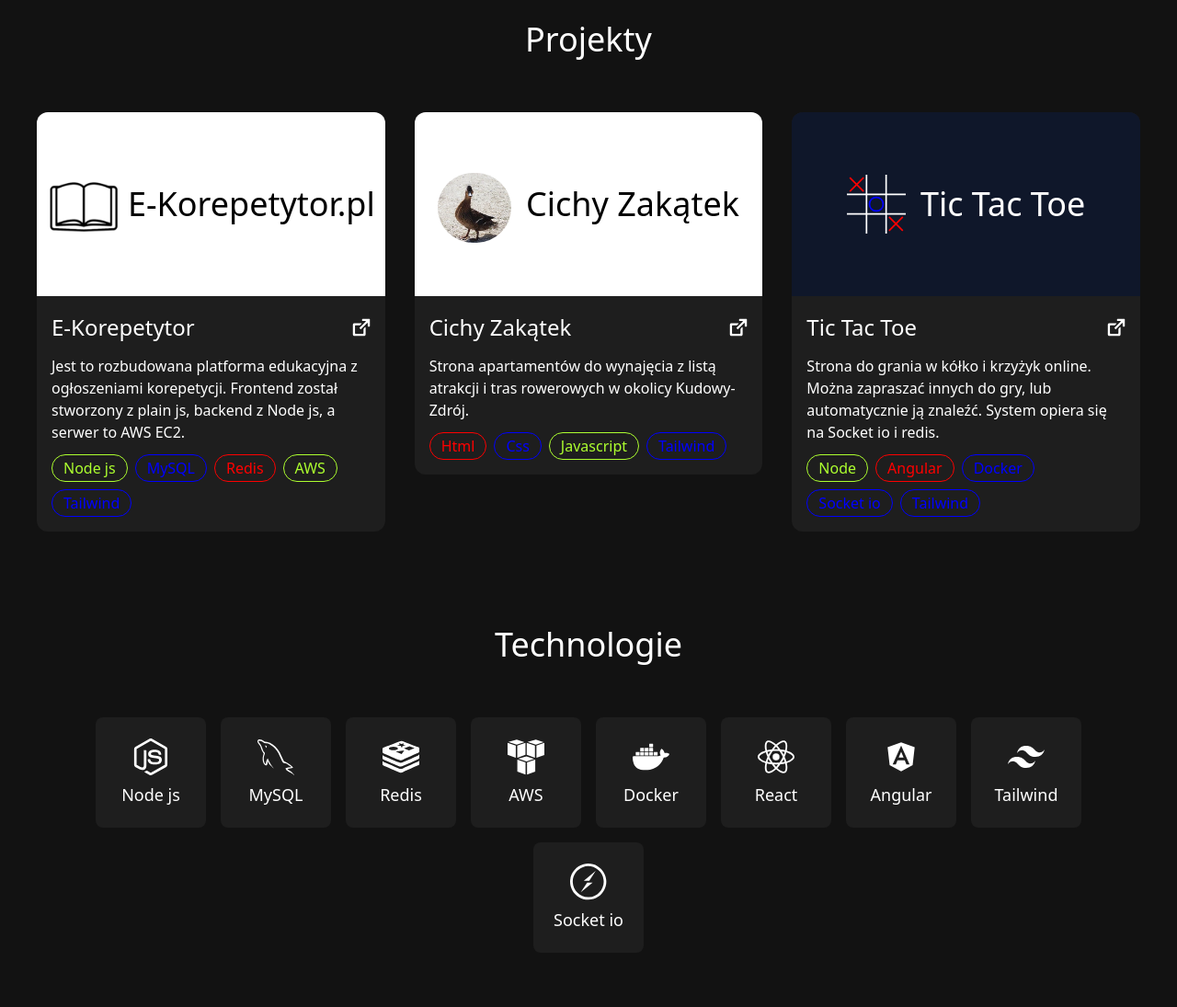
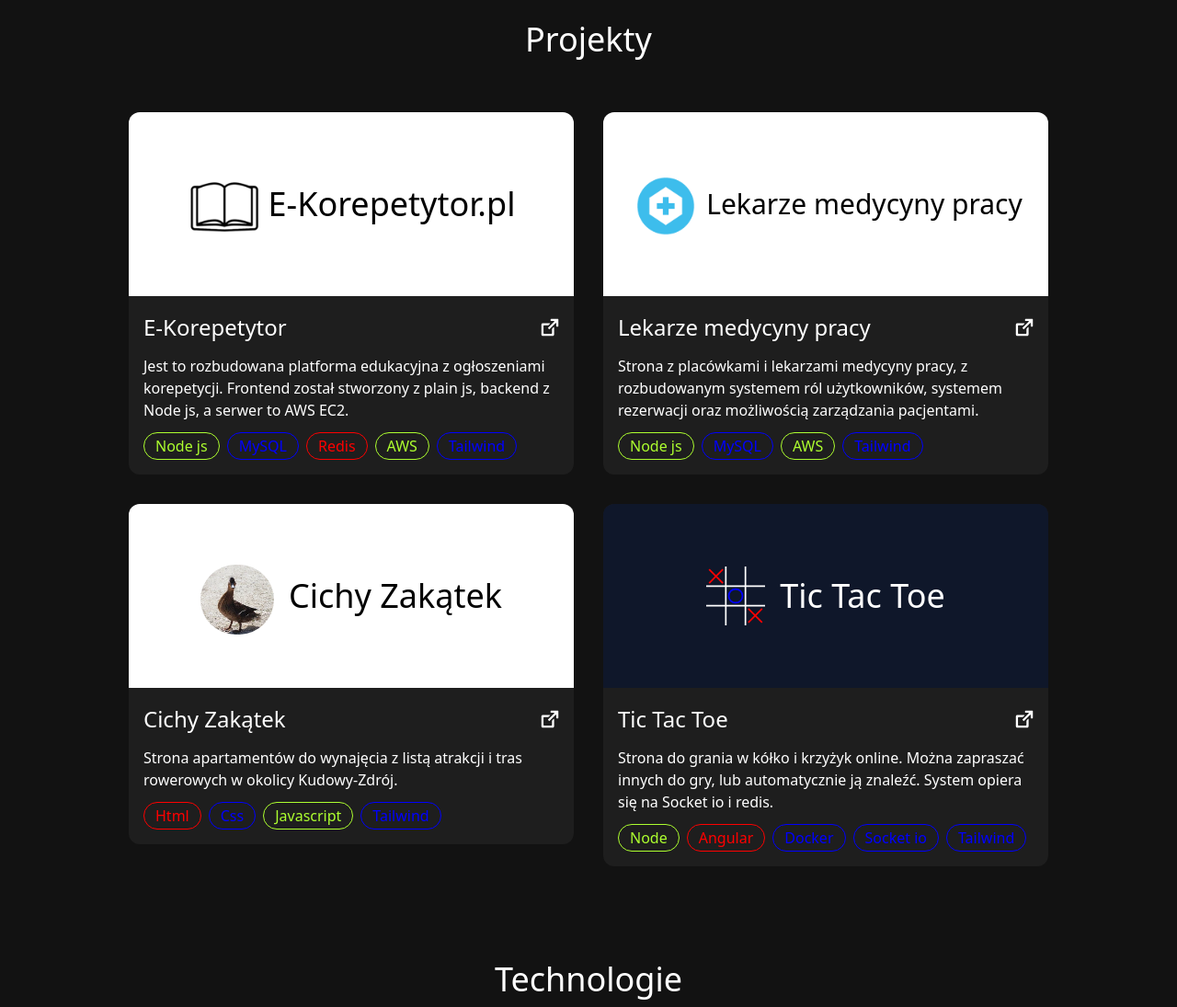
Before and after one commit to alukio00/portfolio, a website: page index.html in a window 1280 px wide. Shown: the part 820-1915 px from the top of the page at 92% size. Drawn offline with Linux system fonts and the light colour scheme.

Commit message:
lekarze medycyny pracy

```diff
--- a/index.html
+++ b/index.html
@@ -67,7 +67,8 @@
     <section id="projekty">
         <div class="main-div">
             <h2>Projekty</h2>
-            <div class="flex gap-8 max-xl:flex-col items-start max-xl:items-center max-xl:max-w-500 mx-auto w-full">
+            <div class="flex gap-8 max-lg:max-w-500 flex-col mx-auto max-w-1000 w-full">
+                <div class="flex max-lg:flex-col gap-8 w-full justify-center items-start">
                     <div class="project">
                         <div class="flex h-[200px] rounded-t-xl items-center justify-center gap-2 bg-white">
                             <img class="w-20 max-sm:w-12 -mb-2" alt="E-Korepetytor Logo" src="/img/logo-xs.png">
@@ -93,6 +94,30 @@
 
                         </div>
                     </div>
+                    <div class="project">
+                        <div class="flex h-[200px] rounded-t-xl items-center justify-center gap-1 bg-white">
+                            <img alt="Lekarze medycyny pracy logo" class="w-20 max-sm:w-12 -mb-1 rounded-full" src="/img/lekarze-medycyny-pracy.png">
+                            <p class="text-3xl max-sm:text-2xl">Lekarze medycyny pracy</p>
+                        </div>
+                        <div class="project-inner">
+                            <a target="_blank" href="https://lekarzemedycynypracy.pl">
+                                <h3>Lekarze medycyny pracy</h3>
+                                <svg xmlns="http://www.w3.org/2000/svg" viewBox="0 0 52 52" enable-background="new 0 0 52 52" xml:space="preserve"><g><path d="M48.7,2H29.6C28.8,2,28,2.5,28,3.3v3C28,7.1,28.7,8,29.6,8h7.9c0.9,0,1.4,1,0.7,1.6l-17,17   c-0.6,0.6-0.6,1.5,0,2.1l2.1,2.1c0.6,0.6,1.5,0.6,2.1,0l17-17c0.6-0.6,1.6-0.2,1.6,0.7v7.9c0,0.8,0.8,1.7,1.6,1.7h2.9   c0.8,0,1.5-0.9,1.5-1.7v-19C50,2.5,49.5,2,48.7,2z"/><path d="M36.3,25.5L32.9,29c-0.6,0.6-0.9,1.3-0.9,2.1v11.4c0,0.8-0.7,1.5-1.5,1.5h-21C8.7,44,8,43.3,8,42.5v-21   C8,20.7,8.7,20,9.5,20H21c0.8,0,1.6-0.3,2.1-0.9l3.4-3.4c0.6-0.6,0.2-1.7-0.7-1.7H6c-2.2,0-4,1.8-4,4v28c0,2.2,1.8,4,4,4h28   c2.2,0,4-1.8,4-4V26.2C38,25.3,36.9,24.9,36.3,25.5z"/></g></svg>
+                            </a>
+
+                            <p class="text-white">
+                                Strona z placówkami i lekarzami medycyny pracy, z rozbudowanym systemem ról użytkowników, systemem rezerwacji oraz możliwością zarządzania pacjentami.
+                            </p>
+                            <div class="project-technologies">
+                                <p class="light-green">Node js</p>
+                                <p class="blue">MySQL</p>
+                                <p class="light-green">AWS</p>
+                                <p class="blue">Tailwind</p>
+                            </div>
+                        </div>
+                    </div>
+                </div>
+                <div class="flex max-lg:flex-col gap-8 w-full justify-center items-start">
                     <div class="project">
                         <div class="flex h-[200px] rounded-t-xl items-center justify-center gap-4 bg-white">
                             <img alt="Cichy zakątek logo" class="w-20 max-sm:w-14 -mb-2 rounded-full" src="/img/cichy-zakatek.webp">
@@ -156,6 +181,7 @@
                                 <p class="blue">Tailwind</p>
                             </div>
 
+                        </div>
                     </div>
                 </div>
             </div>
@@ -232,7 +258,7 @@
                                 <p class="opis">Prosta strona, idealna jako wizytówka dla biznesu lub portfolio.</p>
                             </div>
                         </div>
-                        <p class="price">1000 PLN</p>
+                        <p class="price">1200 PLN</p>
                         <div class="oferta-checkboxs">
                             <div>
                                 <svg xmlns="http://www.w3.org/2000/svg" viewBox="0 -960 960 960"><path d="M382-240 154-468l57-57 171 171 367-367 57 57-424 424Z"/></svg>
@@ -278,8 +304,12 @@
                                 <p class="opis">Strona aż do 6 zakładek, idealna jako strona firmy lub blog.</p>
                             </div>
                         </div>
-                        <p class="price">1500 PLN</p>
+                        <p class="price">1800 PLN</p>
                         <div class="oferta-checkboxs">
+                            <div>
+                                <svg xmlns="http://www.w3.org/2000/svg" viewBox="0 -960 960 960"><path d="M382-240 154-468l57-57 171 171 367-367 57 57-424 424Z"/></svg>
+                                Aż do 6 stron
+                            </div>
                             <div>
                                 <svg xmlns="http://www.w3.org/2000/svg" viewBox="0 -960 960 960"><path d="M382-240 154-468l57-57 171 171 367-367 57 57-424 424Z"/></svg>
                                 Ładny, nowoczesny i responsywny Design
@@ -295,10 +325,6 @@
                             <div>
                                 <svg xmlns="http://www.w3.org/2000/svg" viewBox="0 -960 960 960"><path d="M382-240 154-468l57-57 171 171 367-367 57 57-424 424Z"/></svg>
                                 Zaawansowane SEO
-                            </div>
-                            <div>
-                                <svg xmlns="http://www.w3.org/2000/svg" viewBox="0 -960 960 960"><path d="M382-240 154-468l57-57 171 171 367-367 57 57-424 424Z"/></svg>
-                                Szybkie ładowanie
                             </div>
                             <div>
                                 <svg xmlns="http://www.w3.org/2000/svg" viewBox="0 -960 960 960"><path d="M382-240 154-468l57-57 171 171 367-367 57 57-424 424Z"/></svg>
@@ -327,7 +353,7 @@
                                 <p class="opis">Sklep internetowy dla twojego biznesu.</p>
                             </div>
                         </div>
-                        <p class="price">3000 PLN</p>
+                        <p class="price">3500 PLN</p>
                         <div class="oferta-checkboxs">
                             <div>
                                 <svg xmlns="http://www.w3.org/2000/svg" viewBox="0 -960 960 960"><path d="M382-240 154-468l57-57 171 171 367-367 57 57-424 424Z"/></svg>
```
Also changed, not shown: css/output.css, img/lekarze-medycyny-pracy.png (added). Lines whose indentation alone changed are shown as unchanged.
